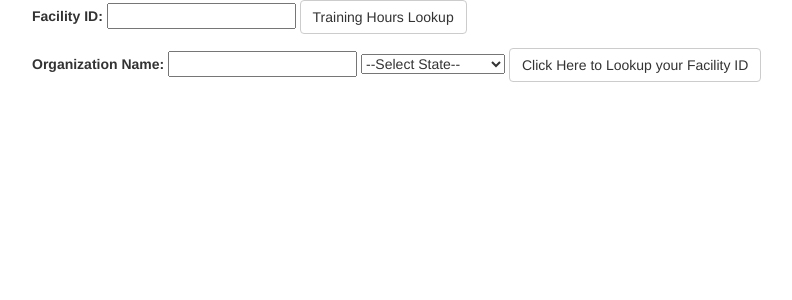
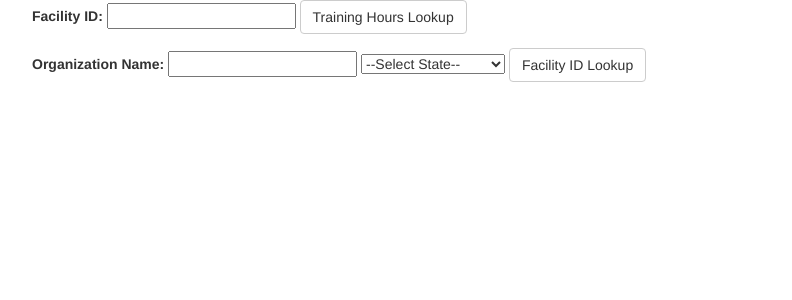
Before and after one commit to ACarrasco1009/hei_lookups, a Flask app: page / in a window 1280 px wide. Shown: the top 300 px of the page, without its empty margins (38-830 px from the left). Run offline with Flask 2, Linux system fonts and the light colour scheme; parts of the project's set-up code (start-up, migrations or seed data) failed here and were passed over; some libraries are stand-ins or nearby versions.

Commit message:
[Design] Changed button text

```diff
--- a/src/templates/facility_id/facility_id.html
+++ b/src/templates/facility_id/facility_id.html
@@ -69,7 +69,7 @@
 			<option value="WI">Wisconsin</option>
 			<option value="WY">Wyoming</option>
 		</select>
-		<input class="btn btn-default" type="submit" value="Click Here to Lookup your Facility ID" name="facility_id_lookup_btn">
+		<input class="btn btn-default" type="submit" value="Facility ID Lookup" name="facility_id_lookup_btn">
 	</form>
 
 <h1 style="margin-top: 50px" align="center"> Search Results </h1>
--- a/src/templates/home.html
+++ b/src/templates/home.html
@@ -70,7 +70,7 @@
 				<option value="WI">Wisconsin</option>
 				<option value="WY">Wyoming</option>
 			</select>
-        <input class="btn btn-default" type="submit" value="Click Here to Lookup your Facility ID" name="facility_id_lookup_btn">
+        <input class="btn btn-default" type="submit" value="Facility ID Lookup" name="facility_id_lookup_btn">
       </form>
     </div>
   </body>
```
